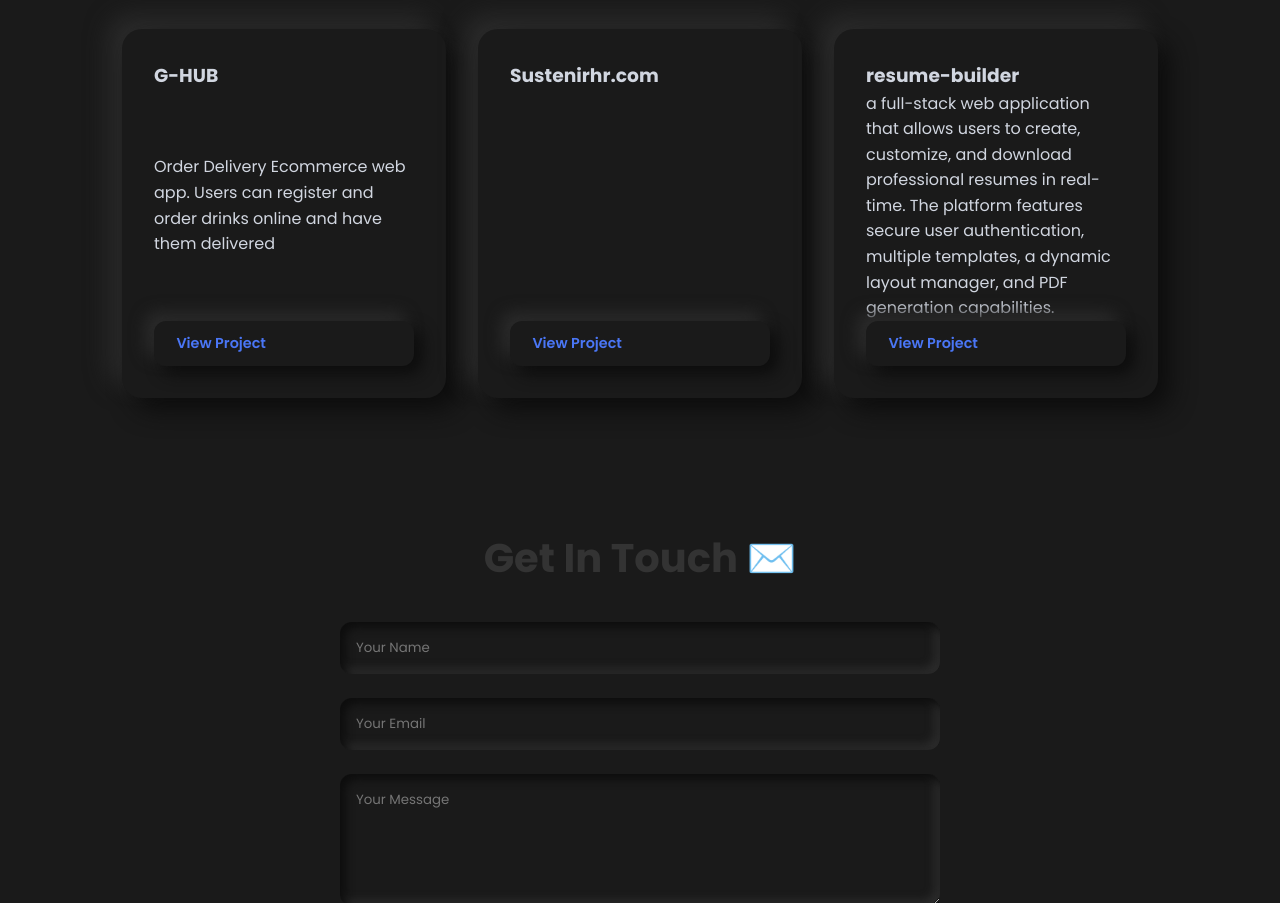
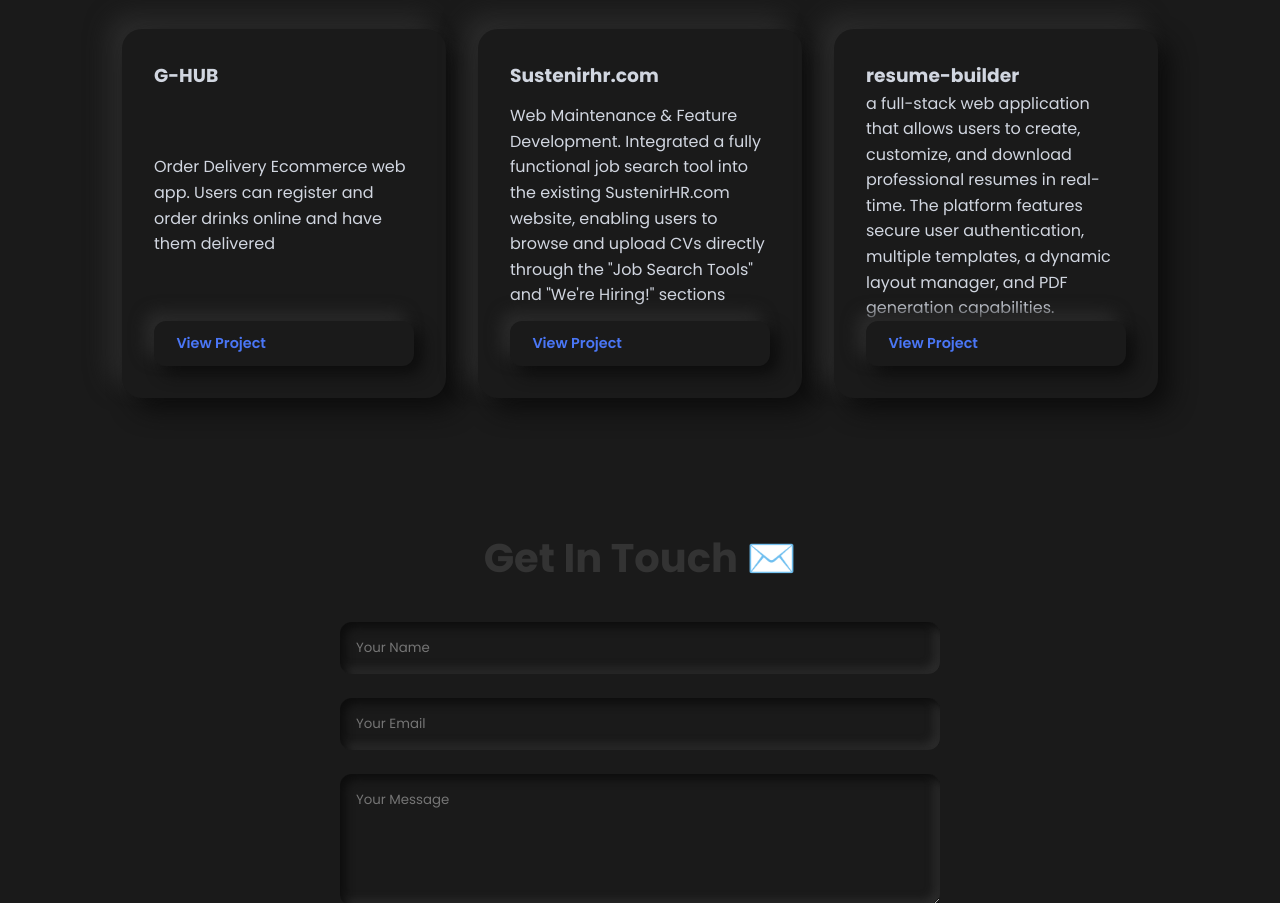
Before and after one commit to CKNJOROGE/portfolio-website, a plain HTML site: page index.html in a window 1280 px wide. Shown: the part 1140-2043 px from the top of the page. Drawn offline with nearby package versions, Linux system fonts and the light colour scheme.

Commit message:
Update index.html

```diff
--- a/index.html
+++ b/index.html
@@ -71,7 +71,7 @@
                 </div>
                 <div class="neumorphic-card project-card">
                     <h3>Sustenirhr.com</h3>
-                    <p></p>
+                    <p>Web Maintenance & Feature Development. Integrated a fully functional job search tool into the existing SustenirHR.com website, enabling users to browse and upload CVs directly through the "Job Search Tools" and "We're Hiring!" sections </p>
                     <a href="https://sustenirhr.com/" class="neumorphic-btn-small" target="_blank">View Project</a>
                 </div>
                 <div class="neumorphic-card project-card">
```
